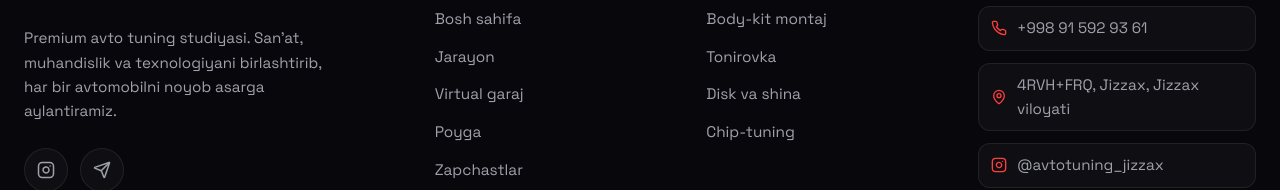
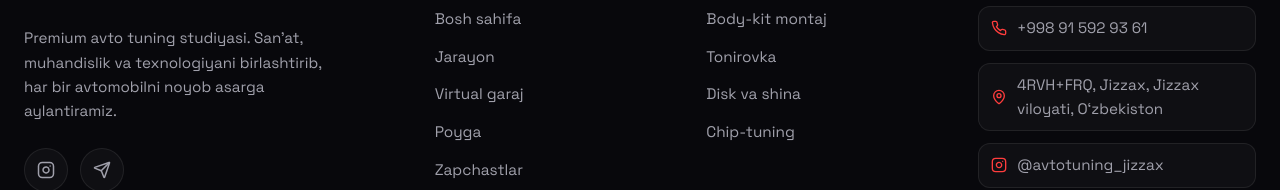
Before and after one commit to asomiddinmeliboyev048-coder/Avto-Tuning, a React (Vite) app: page /videolar/1 in a window 1280 px wide. Shown: the part 1657-1847 px from the top of the page. Built offline with nearby package versions, Linux system fonts and the light colour scheme; no server answers; the database is empty.

Commit message:
Footer: Google Maps manzilига Oʻzbekiston qoshildi

```diff
--- a/src/components/Footer.jsx
+++ b/src/components/Footer.jsx
@@ -151,12 +151,12 @@ export default function Footer() {
               </li>
               <li>
                 <a
-                  href="https://www.google.com/maps/search/?api=1&query=4RVH%2BFRQ%2C+Jizzax%2C+Jizzax+viloyati"
+                  href="https://www.google.com/maps/search/?api=1&query=4RVH%2BFRQ%2C+Jizzax%2C+Jizzax+viloyati%2C+%D0%A3%D0%B7%D0%B1%D0%B5%D0%BA%D0%B8%D1%81%D1%82%D0%B0%D0%BD"
                   target="_blank"
                   rel="noopener noreferrer"
                   className="footer__contact footer__contact--link interactive"
                 >
-                  <MapPin size={16} /> 4RVH+FRQ, Jizzax, Jizzax viloyati
+                  <MapPin size={16} /> 4RVH+FRQ, Jizzax, Jizzax viloyati, Oʻzbekiston
                 </a>
               </li>
               <li>
```
